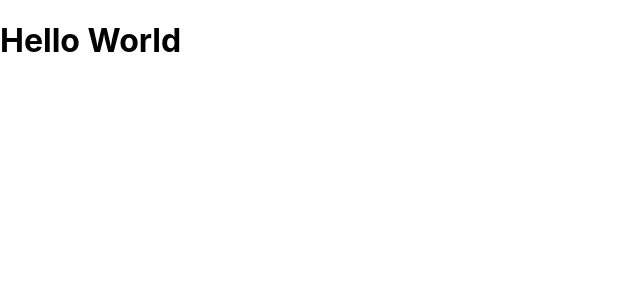
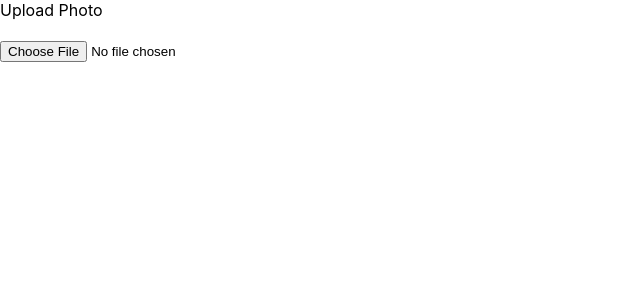
Before and after one commit to perrylzx/instagram, a React (Create React App) app in the folder frontend/: page / in a window 1280 px wide. Shown: the top 300 px of the page, without its empty margins (0-640 px from the left). Built offline with nearby package versions, Linux system fonts and the light colour scheme.

Commit message:
prepared frontend for redux and uploading to firebase storage cloud

```diff
--- a/frontend/src/App.js
+++ b/frontend/src/App.js
@@ -1,12 +1,14 @@
 import "./App.css";
 import React from "react";
+import SubmitPic from './component/SubmitPic'
 
 function App() {
   return (
     <div>
-      <h1>Hello World</h1>
+      <SubmitPic/>
     </div>
   );
 }
 
+
 export default App;
--- /dev/null
+++ b/frontend/src/component/SubmitPic.js
@@ -0,0 +1,18 @@
+import React from "react";
+import firebase from '../firebase'
+
+
+const SubmitPic = () => (
+  <form action="http://localhost:4000/submit-photo" method="get">
+    <div>
+      <label for="pic">Upload Photo</label>
+    </div>
+    <br />
+    <div>
+      <input type="file" accept="image/*" id="pic"></input>
+    </div>
+    <br />
+  </form>
+);
+
+export default SubmitPic;
--- /dev/null
+++ b/frontend/src/container/SubmitPic.js
@@ -0,0 +1 @@
+// TODO(Perry): write container component for submitpic component
--- a/frontend/src/firebase.js
+++ b/frontend/src/firebase.js
@@ -14,10 +14,15 @@ const firebaseConfig = {
   authDomain: "kittengram-9e684.firebaseapp.com",
   databaseURL: "https://kittengram-9e684.firebaseio.com",
   projectId: "kittengram-9e684",
-  storageBucket: "kittengram-9e68 4.appspot.com",
+  storageBucket: "kittengram-9e684.appspot.com",
   messagingSenderId: "573249771518",
   appId: "1:573249771518:web:0c2f0f0af3beafeebe52af",
   measurementId: "G-SGK51F5HLX"
 };
 
 firebase.initializeApp(firebaseConfig);
+
+const storage = firebase.storage();
+const storageRef = storage.ref();
+
+export default storageRef
```
Also changed, not shown: frontend/src/actions/sentImage.js (added, +11 -0 lines), frontend/src/reducers/sentImage.js (added, +14 -0 lines), frontend/package.json (line endings or trailing spaces).
